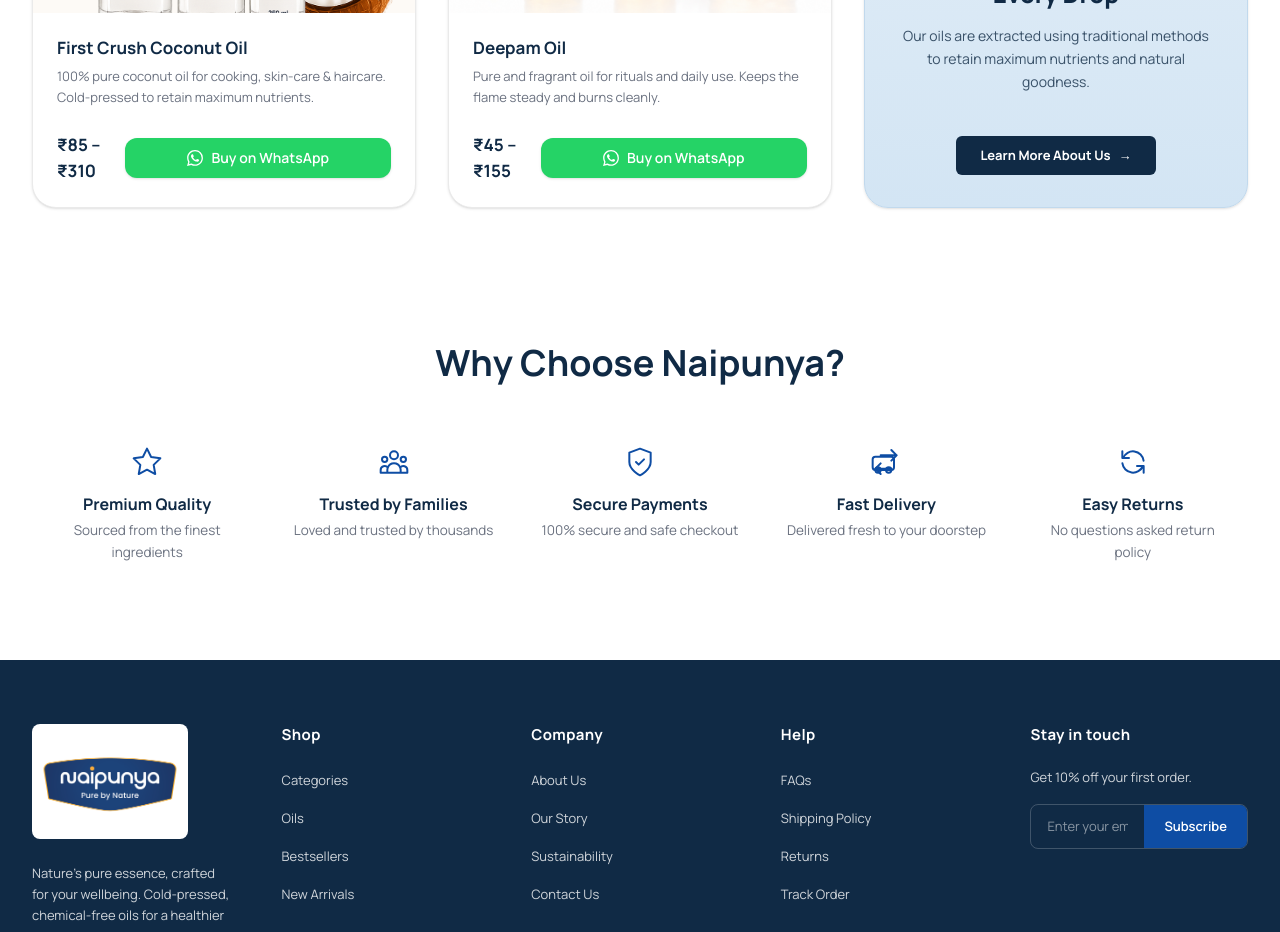
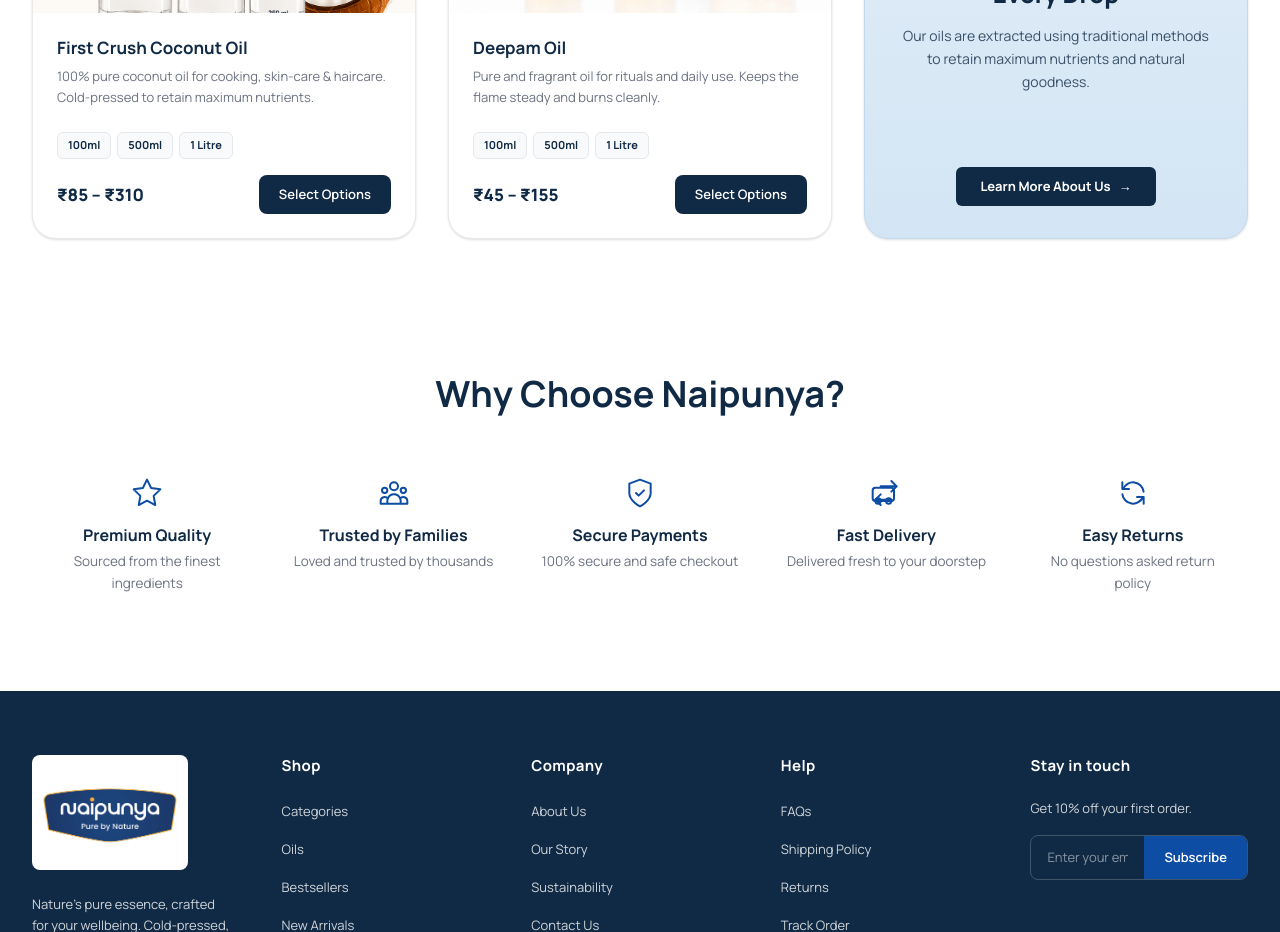
Before and after one commit to ajmaloffical04-design/naipuniyaesstentials, a Next.js app: page / in a window 1280 px wide. Shown: the part 2220-3152 px from the top of the page. Built offline with nearby package versions, Linux system fonts and the light colour scheme.

Commit message:
feat: show size tags on product card and revert to select options link

```diff
--- a/src/components/ProductCard.jsx
+++ b/src/components/ProductCard.jsx
@@ -1,7 +1,6 @@
 "use client";
 import Image from "next/image";
 import Link from "next/link";
-import WhatsAppButton from "./WhatsAppButton";
 
 export default function ProductCard({ product }) {
   return (
@@ -33,12 +32,30 @@
           {product.description}
         </p>
 
-        <div className="flex items-center justify-between mt-auto">
-          <div className="text-[#102a45] font-bold text-[17px]">
-            {product.priceRange}
+        <div className="flex flex-col mt-auto gap-4">
+          <div className="flex flex-wrap gap-1.5">
+            {product.sizes?.map((sizeStr) => {
+              const sizeLabel = sizeStr.split('–')[0].trim();
+              return (
+                <span key={sizeLabel} className="text-[11px] font-bold bg-gray-50 border border-gray-200 text-[#102a45] px-2.5 py-1 rounded-md">
+                  {sizeLabel}
+                </span>
+              );
+            })}
           </div>
 
-          <WhatsAppButton product={product} compact={true} />
+          <div className="flex items-center justify-between">
+            <div className="text-[#102a45] font-extrabold text-[17px]">
+              {product.priceRange}
+            </div>
+
+            <Link
+              href={`/products/${product.slug}`}
+              className="flex items-center justify-center gap-2 bg-[#102a45] text-white font-semibold text-[13px] px-5 py-2.5 rounded-[8px] hover:bg-[#16385a] hover:shadow-md transition-all duration-200"
+            >
+              Select Options
+            </Link>
+          </div>
         </div>
       </div>
     </div>
```
